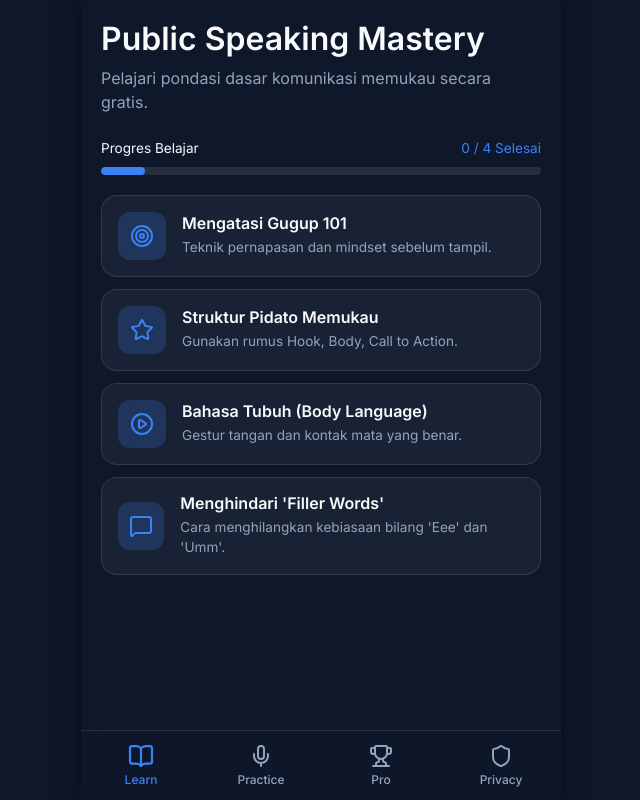
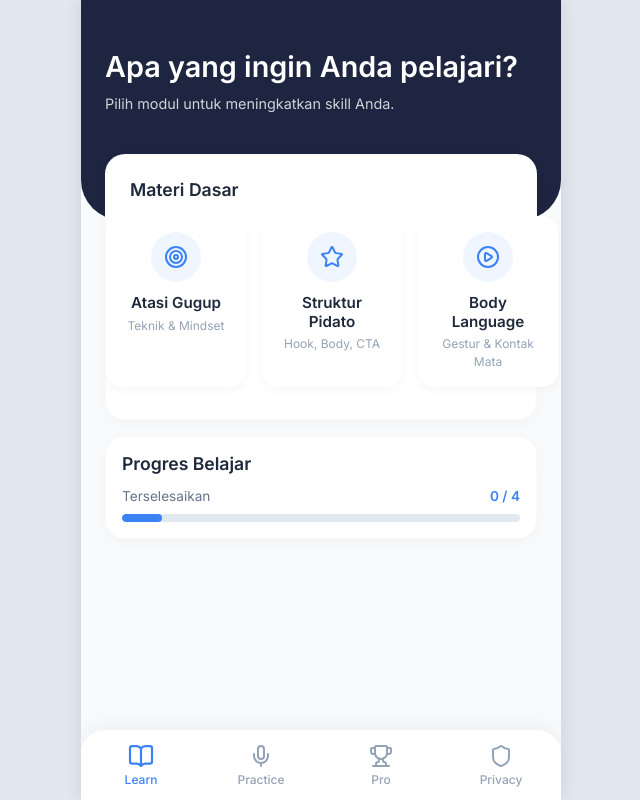
Before and after one commit to Yoandrodl/easy-speakings, a React (Vite) app: page / in a window 1280 px wide. Shown: the whole page, without its empty margins (319-959 px from the left). Built offline with nearby package versions, Linux system fonts and the light colour scheme.

Commit message:
Redesign UI to Light Mode based on mockup

```diff
--- a/src/App.tsx
+++ b/src/App.tsx
@@ -6,7 +6,7 @@ import ProTab from './components/ProTab';
 import PrivacyPolicy from './components/PrivacyPolicy';
 
 function App() {
-  const [activeTab, setActiveTab] = useState('learn'); // 'learn', 'practice', 'pro', 'privacy'
+  const [activeTab, setActiveTab] = useState('learn');
 
   const renderContent = () => {
     switch (activeTab) {
@@ -25,11 +25,13 @@ function App() {
 
   return (
     <>
+      <div className="header-curve"></div>
+
       <div className="content-area animate-fade-in">
         {renderContent()}
       </div>
 
-      <nav className="bottom-nav glass-nav">
+      <nav className="bottom-nav">
         <button
           className={`nav-item ${activeTab === 'learn' ? 'active' : ''}`}
           onClick={() => setActiveTab('learn')}
--- a/src/components/LearnTab.tsx
+++ b/src/components/LearnTab.tsx
@@ -4,31 +4,31 @@ import { ChevronLeft, PlayCircle, Star, Target, MessageSquare } from 'lucide-rea
 const modules = [
   {
     id: 1,
-    title: "Mengatasi Gugup 101",
-    description: "Teknik pernapasan dan mindset sebelum tampil.",
+    title: "Atasi Gugup",
+    description: "Teknik & Mindset",
     icon: <Target size={24} />,
-    content: "Rasa gugup adalah reaksi alami tubuh saat menghadapi audiens. Untuk mengatasinya, tarik napas dalam-dalam melalui hidung selama 4 detik, tahan 4 detik, dan hembuskan perlahan melalui mulut selama 4 detik. Lakukan ini 3 kali sebelum naik panggung. Selain itu, ubah mindset Anda: audiens hadir bukan untuk menghakimi, melainkan untuk mendengarkan pesan penting Anda."
+    content: "Rasa gugup adalah reaksi alami tubuh saat menghadapi audiens. Untuk mengatasinya, tarik napas dalam-dalam melalui hidung selama 4 detik, tahan 4 detik, dan hembuskan perlahan melalui mulut selama 4 detik. Lakukan ini 3 kali sebelum naik panggung."
   },
   {
     id: 2,
-    title: "Struktur Pidato Memukau",
-    description: "Gunakan rumus Hook, Body, Call to Action.",
+    title: "Struktur Pidato",
+    description: "Hook, Body, CTA",
     icon: <Star size={24} />,
-    content: "Sebuah pidato yang baik memiliki struktur yang jelas. 1) Hook: Awali dengan kutipan, pertanyaan, atau cerita mengejutkan. 2) Body: Sampaikan maksimal 3 poin utama agar audiens mudah mengingatnya. 3) Call to Action: Tutup dengan ajakan bertindak yang spesifik."
+    content: "Sebuah pidato yang baik memiliki struktur yang jelas. 1) Hook: Awali dengan kutipan, pertanyaan, atau cerita mengejutkan. 2) Body: Sampaikan maksimal 3 poin utama. 3) Call to Action: Tutup dengan ajakan bertindak."
   },
   {
     id: 3,
-    title: "Bahasa Tubuh (Body Language)",
-    description: "Gestur tangan dan kontak mata yang benar.",
+    title: "Body Language",
+    description: "Gestur & Kontak Mata",
     icon: <PlayCircle size={24} />,
-    content: "Tubuh Anda berbicara lebih keras daripada kata-kata. Berdirilah dengan tegak, buka bahu Anda. Gunakan tangan Anda untuk menekankan poin, jangan dimasukkan ke dalam saku. Untuk kontak mata, bagi audiens menjadi 3 zona (kiri, tengah, kanan) dan tatap satu orang di setiap zona selama 3-5 detik secara bergantian."
+    content: "Tubuh Anda berbicara lebih keras daripada kata-kata. Berdirilah tegak, buka bahu Anda. Gunakan tangan Anda untuk menekankan poin. Bagi audiens menjadi 3 zona dan tatap satu orang di setiap zona secara bergantian."
   },
   {
     id: 4,
-    title: "Menghindari 'Filler Words'",
-    description: "Cara menghilangkan kebiasaan bilang 'Eee' dan 'Umm'.",
+    title: "Filler Words",
+    description: "Hindari 'Eee'",
     icon: <MessageSquare size={24} />,
-    content: "Kata pengisi seperti 'eee' muncul karena otak Anda berpikir lebih lambat dari mulut Anda berbicara. Solusinya? JEDA. Lebih baik Anda diam 2-3 detik saat berpikir daripada mengisinya dengan 'eee'. Jeda juga memberikan kesan berwibawa. Berlatihlah di menu 'Practice' untuk mendeteksi seberapa sering Anda mengucapkannya."
+    content: "Kata pengisi seperti 'eee' muncul karena otak berpikir lebih lambat dari mulut berbicara. Solusinya? JEDA. Lebih baik diam 2-3 detik saat berpikir daripada mengisinya dengan 'eee'."
   }
 ];
 
@@ -38,28 +38,35 @@ export default function LearnTab() {
   if (selectedModule !== null) {
     const mod = modules.find(m => m.id === selectedModule);
     return (
-      <div className="animate-fade-in">
-        <div style={{ display: 'flex', alignItems: 'center', marginBottom: '20px', gap: '10px' }}>
-          <button onClick={() => setSelectedModule(null)} style={{ padding: '8px', background: 'rgba(255,255,255,0.1)', borderRadius: '50%' }}>
-            <ChevronLeft size={20} />
+      <div className="page-container animate-fade-in" style={{ paddingTop: '40px' }}>
+        <div style={{ display: 'flex', alignItems: 'center', marginBottom: '30px', color: 'white' }}>
+          <button onClick={() => setSelectedModule(null)} style={{ padding: '8px', marginRight: '16px' }}>
+            <ChevronLeft size={24} color="white" />
           </button>
-          <h2>{mod?.title}</h2>
+          <div style={{ textAlign: 'center', flex: 1, paddingRight: '40px' }}>
+            <h2 style={{ fontSize: '1.2rem', margin: 0 }}>{mod?.title}</h2>
+            <span style={{ fontSize: '0.8rem', opacity: 0.8 }}>Modul Pembelajaran</span>
+          </div>
         </div>
 
-        <div className="glass" style={{ padding: '24px' }}>
-          <div style={{ display: 'flex', justifyContent: 'center', marginBottom: '20px' }}>
-            <div style={{ width: '64px', height: '64px', borderRadius: '16px', background: 'rgba(59, 130, 246, 0.2)', display: 'flex', alignItems: 'center', justifyContent: 'center', color: '#3b82f6' }}>
-              {mod?.icon}
-            </div>
+        <div className="card" style={{ marginTop: '40px', padding: '24px', paddingTop: '40px', position: 'relative' }}>
+          <div style={{
+            position: 'absolute', top: '-32px', left: '50%', transform: 'translateX(-50%)',
+            width: '64px', height: '64px', borderRadius: '50%', background: '#eff6ff',
+            display: 'flex', alignItems: 'center', justifyContent: 'center', color: '#3b82f6',
+            boxShadow: '0 4px 10px rgba(0,0,0,0.1)'
+          }}>
+            {mod?.icon}
           </div>
-          <h3 style={{ marginBottom: '16px', color: '#3b82f6' }}>Materi Pembelajaran</h3>
-          <p style={{ lineHeight: '1.8', fontSize: '1.05rem', color: '#e2e8f0' }}>
+
+          <h3 style={{ marginBottom: '16px', color: '#1e293b', textAlign: 'center' }}>Materi Lengkap</h3>
+          <p style={{ lineHeight: '1.8', fontSize: '0.95rem', color: '#64748b' }}>
             {mod?.content}
           </p>
 
-          <div style={{ marginTop: '40px', padding: '16px', background: 'rgba(16, 185, 129, 0.1)', borderRadius: '12px', border: '1px solid rgba(16, 185, 129, 0.2)' }}>
-            <h4 style={{ color: '#10b981', marginBottom: '8px' }}>Tantangan:</h4>
-            <p style={{ fontSize: '0.9rem' }}>Praktikkan teori ini di menu <strong>Practice</strong> sekarang juga!</p>
+          <div style={{ marginTop: '30px', padding: '16px', background: '#f8fafc', borderRadius: '12px', border: '1px solid #e2e8f0', textAlign: 'center' }}>
+            <h4 style={{ color: '#3b82f6', marginBottom: '8px', fontSize: '0.9rem' }}>Tantangan:</h4>
+            <p style={{ fontSize: '0.85rem', color: '#64748b', margin: 0 }}>Praktikkan teori ini di menu <strong>Practice</strong> sekarang juga!</p>
           </div>
         </div>
       </div>
@@ -67,32 +74,37 @@ export default function LearnTab() {
   }
 
   return (
-    <div className="animate-fade-in">
-      <h1 style={{ marginBottom: '8px' }}>Public Speaking Mastery</h1>
-      <p style={{ marginBottom: '24px' }}>Pelajari pondasi dasar komunikasi memukau secara gratis.</p>
+    <div className="page-container animate-fade-in" style={{ paddingTop: '50px' }}>
+      <div style={{ color: 'white', marginBottom: '40px' }}>
+        <h1 style={{ fontSize: '1.8rem', marginBottom: '8px' }}>Apa yang ingin Anda pelajari?</h1>
+        <p style={{ opacity: 0.8, fontSize: '0.9rem' }}>Pilih modul untuk meningkatkan skill Anda.</p>
+      </div>
 
-      <div style={{ marginBottom: '20px' }}>
-        <div style={{ display: 'flex', justifyContent: 'space-between', fontSize: '0.85rem', marginBottom: '8px' }}>
-          <span>Progres Belajar</span>
-          <span style={{ color: '#3b82f6' }}>0 / {modules.length} Selesai</span>
-        </div>
-        <div style={{ width: '100%', height: '8px', background: 'rgba(255,255,255,0.1)', borderRadius: '99px', overflow: 'hidden' }}>
-          <div style={{ width: '10%', height: '100%', background: '#3b82f6', borderRadius: '99px' }}></div>
+      <div className="card" style={{ padding: '24px 0', marginTop: '20px' }}>
+        <h3 style={{ padding: '0 24px', marginBottom: '16px', fontSize: '1.1rem' }}>Materi Dasar</h3>
+
+        <div className="horizontal-scroll">
+          {modules.map((mod) => (
+            <div key={mod.id} className="module-card-v" onClick={() => setSelectedModule(mod.id)}>
+              <div className="module-icon">
+                {mod.icon}
+              </div>
+              <h3 style={{ fontSize: '0.95rem', color: '#1e293b', marginBottom: '4px' }}>{mod.title}</h3>
+              <p style={{ fontSize: '0.75rem', color: '#94a3b8' }}>{mod.description}</p>
+            </div>
+          ))}
         </div>
       </div>
 
-      <div>
-        {modules.map((mod) => (
-          <div key={mod.id} className="glass module-card" onClick={() => setSelectedModule(mod.id)}>
-            <div className="module-icon">
-              {mod.icon}
-            </div>
-            <div className="module-info">
-              <h3>{mod.title}</h3>
-              <p>{mod.description}</p>
-            </div>
-          </div>
-        ))}
+      <div className="card" style={{ marginTop: '16px' }}>
+         <h3 style={{ marginBottom: '12px', fontSize: '1.1rem' }}>Progres Belajar</h3>
+         <div style={{ display: 'flex', justifyContent: 'space-between', fontSize: '0.85rem', marginBottom: '8px', color: '#64748b' }}>
+           <span>Terselesaikan</span>
+           <span style={{ color: '#3b82f6', fontWeight: 600 }}>0 / {modules.length}</span>
+         </div>
+         <div style={{ width: '100%', height: '8px', background: '#e2e8f0', borderRadius: '99px', overflow: 'hidden' }}>
+           <div style={{ width: '10%', height: '100%', background: '#3b82f6', borderRadius: '99px' }}></div>
+         </div>
       </div>
     </div>
   );
--- a/src/components/PrivacyPolicy.tsx
+++ b/src/components/PrivacyPolicy.tsx
@@ -1,35 +1,33 @@
 export default function PrivacyPolicy() {
   return (
-    <div className="animate-fade-in">
-      <h1 style={{ marginBottom: '24px', fontSize: '1.5rem' }}>Privacy Policy</h1>
+    <div className="page-container animate-fade-in" style={{ paddingTop: '40px' }}>
+      <div style={{ textAlign: 'center', marginBottom: '30px', color: 'white' }}>
+        <h1 style={{ fontSize: '1.5rem', marginBottom: '8px' }}>Privacy Policy</h1>
+        <p style={{ opacity: 0.8, fontSize: '0.85rem' }}>Kebijakan Privasi Pengguna</p>
+      </div>
 
-      <div className="glass" style={{ padding: '24px', fontSize: '0.9rem', color: '#cbd5e1' }}>
-        <p style={{ marginBottom: '16px' }}><strong>Last updated: August 2026</strong></p>
+      <div className="card" style={{ padding: '24px', fontSize: '0.9rem', color: '#64748b' }}>
+        <p style={{ marginBottom: '16px' }}><strong>Terakhir diperbarui: Agustus 2026</strong></p>
 
-        <h3 style={{ color: '#fff', marginBottom: '8px' }}>1. Introduction</h3>
+        <h3 style={{ color: '#1e293b', marginBottom: '8px', fontSize: '1rem' }}>1. Pendahuluan</h3>
         <p style={{ marginBottom: '16px' }}>
-          Welcome to the Public Speaking Mastery App. We respect your privacy and are committed to protecting your personal data.
+          Selamat datang di Aplikasi Public Speaking Mastery. Kami menghargai privasi Anda dan berkomitmen untuk melindungi data pribadi Anda.
         </p>
 
-        <h3 style={{ color: '#fff', marginBottom: '8px' }}>2. Camera and Microphone Access</h3>
+        <h3 style={{ color: '#1e293b', marginBottom: '8px', fontSize: '1rem' }}>2. Akses Kamera & Mikrofon</h3>
         <p style={{ marginBottom: '16px' }}>
-          Our app's "Practice" feature requires access to your device's camera and microphone to function as a teleprompter and filler word tracker.
-          <strong> We do NOT record, save, or upload your video/audio to our servers.</strong> All speech recognition and video processing happens locally on your device.
+          Fitur "Practice" di aplikasi kami membutuhkan akses ke kamera dan mikrofon perangkat Anda untuk berfungsi sebagai teleprompter dan pendeteksi *filler word*.
+          <strong style={{ color: '#1e293b' }}> Kami TIDAK merekam, menyimpan, atau mengunggah video/audio Anda ke server kami.</strong> Semua pemrosesan suara dan video terjadi secara lokal di perangkat Anda.
         </p>
 
-        <h3 style={{ color: '#fff', marginBottom: '8px' }}>3. Data Collection</h3>
+        <h3 style={{ color: '#1e293b', marginBottom: '8px', fontSize: '1rem' }}>3. Pengumpulan Data</h3>
         <p style={{ marginBottom: '16px' }}>
-          We do not collect any personally identifiable information unless you explicitly provide it (e.g., by contacting our WhatsApp admin). We may use anonymous analytics to improve the app experience.
+          Kami tidak mengumpulkan informasi pengenal pribadi apa pun kecuali jika Anda secara sukarela memberikannya (misalnya dengan menghubungi admin WhatsApp kami).
         </p>
 
-        <h3 style={{ color: '#fff', marginBottom: '8px' }}>4. Changes to this Policy</h3>
+        <h3 style={{ color: '#1e293b', marginBottom: '8px', fontSize: '1rem' }}>4. Perubahan Kebijakan</h3>
         <p style={{ marginBottom: '16px' }}>
-          We may update our Privacy Policy from time to time. Thus, you are advised to review this page periodically for any changes.
-        </p>
-
-        <h3 style={{ color: '#fff', marginBottom: '8px' }}>5. Contact Us</h3>
-        <p>
-          If you have any questions or suggestions about our Privacy Policy, do not hesitate to contact us.
+          Kami dapat memperbarui Kebijakan Privasi ini dari waktu ke waktu. Oleh karena itu, Anda disarankan untuk meninjau halaman ini secara berkala.
         </p>
       </div>
     </div>
--- a/src/index.css
+++ b/src/index.css
@@ -1,15 +1,14 @@
 @import url('https://fonts.googleapis.com/css2?family=Inter:wght@300;400;500;600;700&display=swap');
 
 :root {
-  --bg-color: #0f172a; /* Slate 900 */
-  --bg-secondary: #1e293b; /* Slate 800 */
-  --text-primary: #f8fafc; /* Slate 50 */
-  --text-secondary: #94a3b8; /* Slate 400 */
-  --accent-color: #3b82f6; /* Blue 500 */
-  --accent-hover: #2563eb; /* Blue 600 */
-  --success-color: #10b981; /* Emerald 500 */
-  --glass-bg: rgba(30, 41, 59, 0.7);
-  --glass-border: rgba(255, 255, 255, 0.1);
+  --bg-color: #f8fafc; /* Very light slate for app background */
+  --header-bg: #1e2540; /* Dark blue header like the image */
+  --card-bg: #ffffff;
+  --text-primary: #1e293b;
+  --text-secondary: #64748b;
+  --accent-color: #3b82f6; /* Blue */
+  --accent-light: #eff6ff;
+  --success-color: #10b981;
   --font-main: 'Inter', sans-serif;
 }
 
@@ -21,47 +20,40 @@
 
 body {
   font-family: var(--font-main);
-  background-color: var(--bg-color);
+  background-color: #e2e8f0; /* Darker outer bg */
   color: var(--text-primary);
   line-height: 1.5;
   -webkit-font-smoothing: antialiased;
-  -moz-osx-font-smoothing: grayscale;
 }
 
 #root {
-  max-width: 480px; /* Mobile app feel */
+  max-width: 480px;
   margin: 0 auto;
   min-height: 100vh;
   position: relative;
   background-color: var(--bg-color);
-  box-shadow: 0 0 20px rgba(0,0,0,0.5);
+  box-shadow: 0 0 20px rgba(0,0,0,0.1);
   display: flex;
   flex-direction: column;
+  overflow: hidden; /* For curved header */
 }
 
-/* Glassmorphism utility */
-.glass {
-  background: var(--glass-bg);
-  backdrop-filter: blur(10px);
-  -webkit-backdrop-filter: blur(10px);
-  border: 1px solid var(--glass-border);
-  border-radius: 16px;
-}
-
-.glass-nav {
-  background: rgba(15, 23, 42, 0.85);
-  backdrop-filter: blur(12px);
-  -webkit-backdrop-filter: blur(12px);
-  border-top: 1px solid var(--glass-border);
+/* Curved Header Background */
+.header-curve {
+  position: absolute;
+  top: 0;
+  left: 0;
+  right: 0;
+  height: 220px;
+  background-color: var(--header-bg);
+  border-bottom-left-radius: 40px;
+  border-bottom-right-radius: 40px;
+  z-index: 0;
 }
 
 h1, h2, h3, h4, h5, h6 {
   font-weight: 600;
   line-height: 1.2;
-}
-
-p {
-  color: var(--text-secondary);
 }
 
 button {
@@ -79,34 +71,37 @@ button {
   padding: 12px 24px;
   border-radius: 999px;
   font-weight: 600;
-  box-shadow: 0 4px 14px rgba(59, 130, 246, 0.4);
+  box-shadow: 0 4px 14px rgba(59, 130, 246, 0.3);
 }
 
 .btn-primary:hover {
-  background-color: var(--accent-hover);
+  background-color: #2563eb;
   transform: translateY(-1px);
-}
-
-.btn-primary:active {
-  transform: translateY(1px);
-}
-
-/* Smooth fade in animation */
-@keyframes fadeIn {
-  from { opacity: 0; transform: translateY(10px); }
-  to { opacity: 1; transform: translateY(0); }
-}
-
-.animate-fade-in {
-  animation: fadeIn 0.4s ease-out forwards;
 }
 
 /* Layout utilities */
 .content-area {
   flex: 1;
-  padding: 20px;
-  padding-bottom: 90px; /* Space for bottom nav */
+  position: relative;
+  z-index: 1;
+  padding: 0;
+  padding-bottom: 90px;
   overflow-y: auto;
+  overflow-x: hidden;
+}
+
+.page-container {
+  padding: 24px;
+}
+
+/* White Flat Card */
+.card {
+  background: var(--card-bg);
+  border-radius: 20px;
+  box-shadow: 0 4px 15px rgba(0,0,0,0.03);
+  padding: 16px;
+  margin-bottom: 16px;
+  border: 1px solid rgba(0,0,0,0.02);
 }
 
 /* Bottom Navigation */
@@ -116,6 +111,10 @@ button {
   left: 0;
   right: 0;
   height: 70px;
+  background: #ffffff;
+  border-top-left-radius: 24px;
+  border-top-right-radius: 24px;
+  box-shadow: 0 -4px 20px rgba(0,0,0,0.05);
   display: flex;
   justify-content: space-around;
   align-items: center;
@@ -127,11 +126,11 @@ button {
   flex-direction: column;
   align-items: center;
   justify-content: center;
-  color: var(--text-secondary);
+  color: #94a3b8;
   gap: 4px;
   font-size: 0.75rem;
   font-weight: 500;
-  width: 33%;
+  width: 25%;
   height: 100%;
 }
 
@@ -149,45 +148,57 @@ button {
   transform: scale(1.1);
 }
 
-/* Modules List */
-.module-card {
-  padding: 16px;
-  margin-bottom: 12px;
-  cursor: pointer;
+/* Horizontal Scroll Container (like Best Deals) */
+.horizontal-scroll {
   display: flex;
-  align-items: center;
+  overflow-x: auto;
   gap: 16px;
-  transition: transform 0.2s, background-color 0.2s;
+  padding-bottom: 8px;
+  margin-left: -24px;
+  margin-right: -24px;
+  padding-left: 24px;
+  padding-right: 24px;
 }
 
-.module-card:hover {
-  background-color: rgba(255, 255, 255, 0.05);
-  transform: translateX(4px);
+.horizontal-scroll::-webkit-scrollbar {
+  display: none;
+}
+
+.module-card-v {
+  min-width: 140px;
+  background: var(--card-bg);
+  border-radius: 16px;
+  padding: 16px;
+  box-shadow: 0 4px 12px rgba(0,0,0,0.03);
+  display: flex;
+  flex-direction: column;
+  align-items: center;
+  text-align: center;
+  cursor: pointer;
 }
 
 .module-icon {
-  width: 48px;
-  height: 48px;
-  border-radius: 12px;
-  background: rgba(59, 130, 246, 0.2);
+  width: 50px;
+  height: 50px;
+  border-radius: 50%;
+  background: var(--accent-light);
+  color: var(--accent-color);
   display: flex;
   align-items: center;
   justify-content: center;
-  color: var(--accent-color);
+  margin-bottom: 12px;
 }
 
-.module-info h3 {
-  font-size: 1rem;
-  margin-bottom: 4px;
-  color: var(--text-primary);
+/* Animations */
+.animate-fade-in {
+  animation: fadeIn 0.4s ease-out forwards;
 }
 
-.module-info p {
-  font-size: 0.85rem;
-  margin: 0;
+@keyframes fadeIn {
+  from { opacity: 0; transform: translateY(10px); }
+  to { opacity: 1; transform: translateY(0); }
 }
 
-/* Scrollbar hiding */
 ::-webkit-scrollbar {
   width: 0px;
   background: transparent;
```
Also changed, not shown: src/components/PracticeTab.tsx (+32 -25 lines), src/components/ProTab.tsx (+20 -21 lines).
